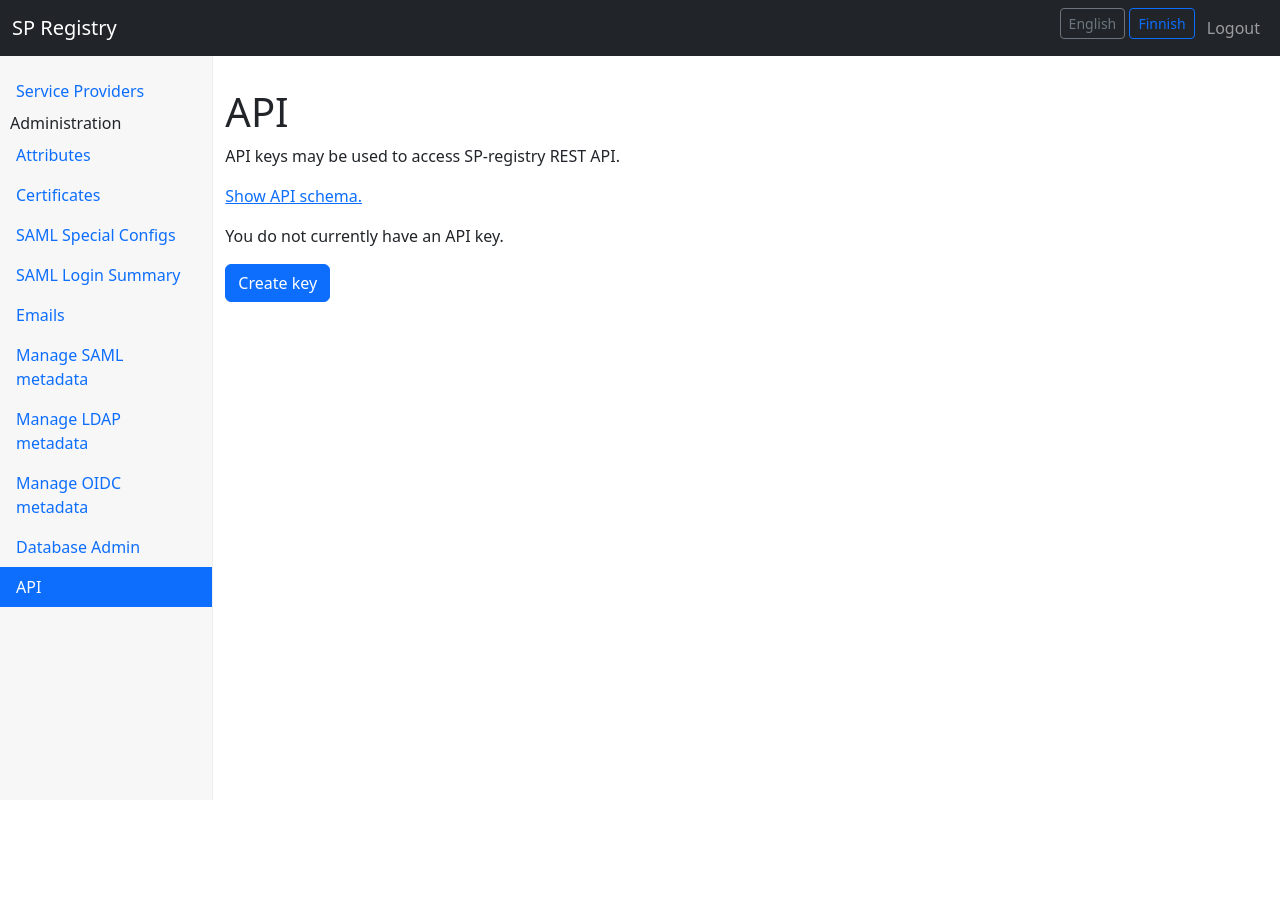
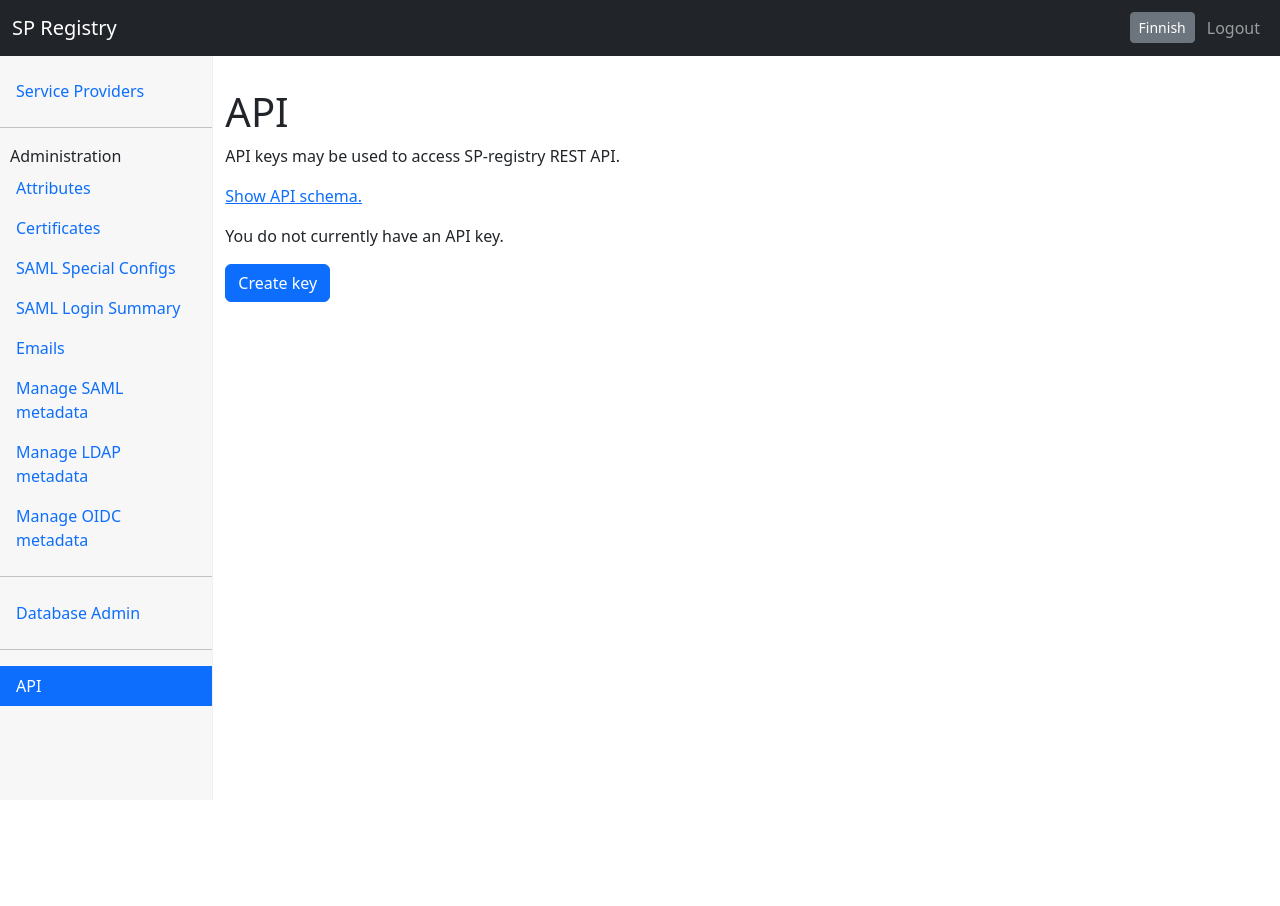
Before and after one commit to UniversityofHelsinki/sp-registry, a Django app: page /authtoken/ in a window 1280 px wide. Shown: the top 906 px of the page. Run offline with Django 3.2, Linux system fonts and the light colour scheme; the visitor is signed in with stand-in values (Sample User, id 1); data that the repository does not hold is empty; parts of the project's set-up code (start-up, migrations or seed data) failed here and were passed over; some libraries are stand-ins or nearby versions.

Commit message:
Fix dividers and language selection
Signed-off-by: Jukka Karvonen <jukka.karvonen@helsinki.fi>

```diff
--- a/rr/static/css/custom.css
+++ b/rr/static/css/custom.css
@@ -15,6 +15,14 @@ html {
 
 .bg-faded {
     background-color: #f7f7f7;
+}
+
+.navbar {
+  --bs-dropdown-divider-bg: #e9ecef;
+}
+
+.navbar .btn-sm {
+  margin: 0.25rem;
 }
 
 .sidebar {
--- a/rr/templates/base.html
+++ b/rr/templates/base.html
@@ -14,7 +14,8 @@
   <div class="container-fluid">
     <a class="navbar-brand" href="{% url 'serviceprovider-list' %}">{% trans "SP Registry" %}</a>
     {% if object %}
-      <div class="navbar-brand d-none d-sm-block">- {{ object.name }} ({{ object.display_identifier }})</div>
+      <div class="navbar-brand d-none d-md-block">- {{ object.name }} ({{ object.display_identifier }})</div>
+      <div class="navbar-brand d-none d-sm-block d-md-none">- {{ object.name }}</div>
     {% endif %}
     <button class="navbar-toggler" type="button" data-bs-toggle="collapse" data-bs-target="#navbarCollapse" aria-controls="navbarCollapse" aria-expanded="false" aria-label="Toggle navigation">
       <span class="navbar-toggler-icon"></span>
@@ -25,11 +26,10 @@
           <a class="nav-link" href="{% url 'serviceprovider-list' %}">{% trans "Service Providers" %}</a>
         </li>
         {% if object %}
-          <div class="dropdown-divider"></div>
+          <li><hr class="dropdown-divider"></li>
           <li class="nav-item">
             <div class="navbar-brand">{% trans "SP Configuration" %}</div>
           </li>
-          <div class="dropdown-divider"></div>
           <li class="nav-item">
             <a class="nav-link" href="{% url 'summary-view' object.pk %}">{% trans "Summary" %}</a>
           </li>
@@ -91,11 +91,10 @@
           {% endif %}
         {% endif %}
         {% if user.is_superuser %}
-          <div class="dropdown-divider"></div>
+          <li><hr class="dropdown-divider"></li>
           <li class="nav-item">
             <div class="navbar-brand">{% trans "Administration" %}</div>
           </li>
-          <div class="dropdown-divider"></div>
           <li class="nav-item">
             <a class="nav-link" href="{% url 'attribute-admin-list' %}">{% trans "Attributes" %}</a>
           </li>
@@ -120,13 +119,13 @@
           <li class="nav-item">
             <a class="nav-link" href="{% url 'metadata-manage-oidc' %}">{% trans "Manage OIDC metadata" %}</a>
           </li>
-          <div class="dropdown-divider"></div>
+          <li><hr class="dropdown-divider"></li>
           <li class="nav-item">
             <a class="nav-link" href="/admin_django/">{% trans "Database Admin" %}</a>
           </li>
         {% endif %}
         {% if user.is_authenticated %}
-          <div class="dropdown-divider"></div>
+          <li><hr class="dropdown-divider"></li>
           <li class="nav-item">
             <a class="nav-link {% if request.path|slice:":11" == "/authtoken/" %}active{% endif %}" href="{% url 'auth-token' %}">{% trans "API" %}</a>
           </li>
@@ -138,11 +137,13 @@
         {% get_available_languages as LANGUAGES %}
         {% get_language_info_list for LANGUAGES as languages %}
         {% for language in languages %}
+          {% if language.code != LANGUAGE_CODE %}
           <form action="{% url 'set_language' %}" method="post">{% csrf_token %}
             <input name="next" type="hidden" value="{{ request.get_full_path }}">
             <input name="language" type="hidden" value="{{ language.code }}" />
-            <input class="btn btn-sm {% if language.code == LANGUAGE_CODE %}btn-outline-secondary{% else %}btn-outline-primary{% endif %}" type="submit" value="{{ language.name }}" />
-          </form>&nbsp;
+            <input class="btn btn-sm btn-secondary" type="submit" value="{{ language.name }}" />
+          </form>
+          {% endif %}
         {% endfor %}
         <div class="dropdown-divider"></div>
         {% if user.is_authenticated %}
@@ -168,7 +169,7 @@
             <a class="nav-link {% if request.path|slice:":6" == "/list/" %}active{% endif %}" href="{% url 'serviceprovider-list' %}">{% trans "Service Providers" %}</a>
           </li>
           {% if object %}
-            <div class="dropdown-divider"></div>
+            <li><hr></li>
             <li class="nav-item">
               <div class="navbar-brand">{% trans "SP Configuration" %}</div>
             </li>
@@ -233,7 +234,7 @@
             {% endif %}
           {% endif %}
           {% if user.is_superuser %}
-            <div class="dropdown-divider"></div>
+            <li><hr></li>
             <li class="nav-item">
               <div class="navbar-brand">{% trans "Administration" %}</div>
             </li>
@@ -261,13 +262,12 @@
             <li class="nav-item">
               <a class="nav-link {% if request.path|slice:":22" == "/metadata/manage/oidc/" %}active{% endif %}" href="{% url 'metadata-manage-oidc' %}">{% trans "Manage OIDC metadata" %}</a>
             </li>
-
-            <div class="dropdown-divider"></div>
+            <li><hr></li>
             <li class="nav-item">
               <a class="nav-link" href="/admin_django/">{% trans "Database Admin" %}</a>
             </li>
           {% endif %}
-          <div class="dropdown-divider"></div>
+          <li><hr></li>
           <li class="nav-item">
             <a class="nav-link {% if request.path|slice:":11" == "/authtoken/" %}active{% endif %}" href="{% url 'auth-token' %}">{% trans "API" %}</a>
           </li>
```
